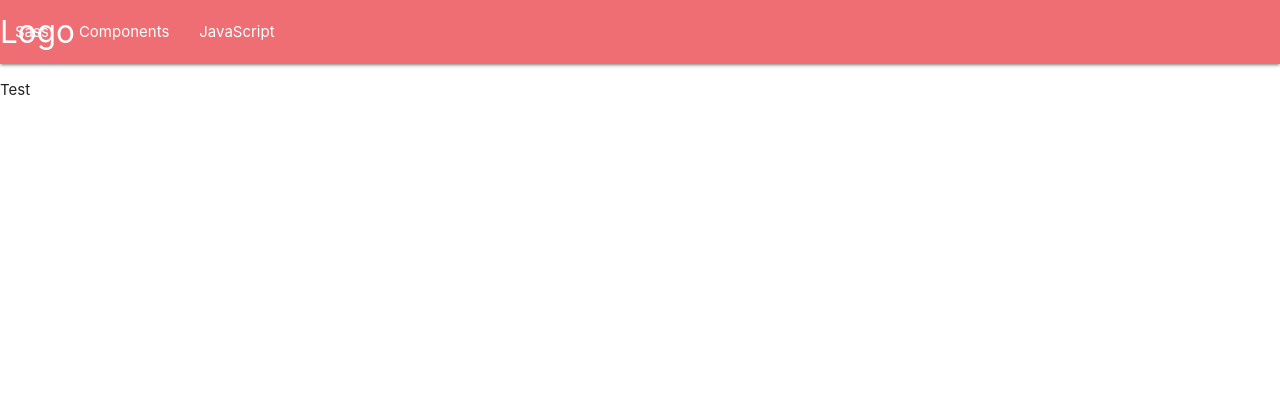
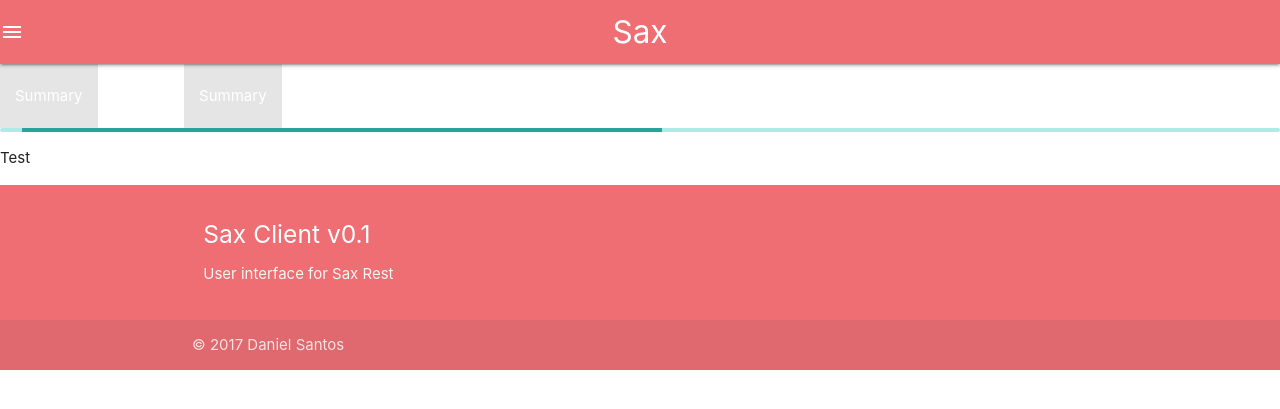
Before and after one commit to dsantosp12/Sax-Client, a Flask app: page / in a window 1280 px wide. Shown: the top 409 px of the page. Run offline with Flask 2, Linux system fonts and the light colour scheme; some libraries are stand-ins or nearby versions.

Commit message:
Added structure to the, i.e., header, main, footer (HTML5 compliance).

```diff
--- a/templates/base.html
+++ b/templates/base.html
@@ -1,10 +1,12 @@
+{% from "macros/menu_item_render.html" import render_menu_item %}
 <!DOCTYPE html>
 <html>
     <head>
         <!--Import Google Icon Font-->
         <link href="https://fonts.googleapis.com/icon?family=Material+Icons" rel="stylesheet">
         <!--Import materialize.css-->
-        <link type="text/css" rel="stylesheet" href="css/materialize.min.css"  media="screen,projection"/>
+        <link type="text/css" rel="stylesheet" href="/static/css/materialize.css"  media="screen,projection"/>
+        <link type="text/css" rel="stylesheet" href="/static/css/main.css" media="screen,projection"/>
 
         <!--Let browser know website is optimized for mobile-->
         <meta name="viewport" content="width=device-width, initial-scale=1.0"/>
@@ -13,20 +15,46 @@
     </head>
 
     <body>
-        <nav>
-            <div class="nav-wrapper">
-                <a href="#" class="brand-logo left">Logo</a>
-                <ul id="nav-mobile" class="left hide-on-med-and-down">
-                    <li><a href="sass.html">Sass</a></li>
-                    <li><a href="badges.html">Components</a></li>
-                    <li><a href="collapsible.html">JavaScript</a></li>
-                </ul>
+        <header>
+            <nav>
+                <div class="nav-wrapper">
+                    <a href="#" class="brand-logo center">Sax</a>
+                    <a href="#" data-activates="mobile-menu" class="button-collapse"><i class="material-icons">menu</i></a>
+                    {{ render_menu_item(title) }}
+                </div>
+            </nav>
+        </header>
+
+        <main>
+            <div class="progress">
+                <div id="loading-bar" class="indeterminate"></div>
             </div>
-        </nav>
-        {% block content %}
+            {% block content %}
+            {% endblock %}
+        </main>
+
+        <footer class="page-footer">
+            <div class="container">
+                <div class="row">
+                    <div class="col l6 s12">
+                    <h5 class="white-text">Sax Client v0.1</h5>
+                    <p class="grey-text text-lighten-4">User interface for Sax Rest</p>
+                    </div>
+                </div>
+            </div>
+            <div class="footer-copyright">
+                <div class="container">
+                    © 2017 Daniel Santos
+                </div>
+            </div>
+        </footer>
+
+        <!--Scripts -->
+        <script type="text/javascript" src="https://code.jquery.com/jquery-3.2.1.min.js"></script>
+        <script src="https://cdnjs.cloudflare.com/ajax/libs/materialize/0.100.2/js/materialize.min.js"></script>
+        <script type="text/javascript" src="/static/js/config.js"></script>
+        <script type="text/javascript" src="/static/js/main.js"></script>
+        {% block scripts %}
         {% endblock %}
-        <!--Import jQuery before materialize.js-->
-        <script type="text/javascript" src="https://code.jquery.com/jquery-3.2.1.min.js"></script>
-        <script type="text/javascript" src="js/materialize.min.js"></script>
     </body>
 </html>
```
